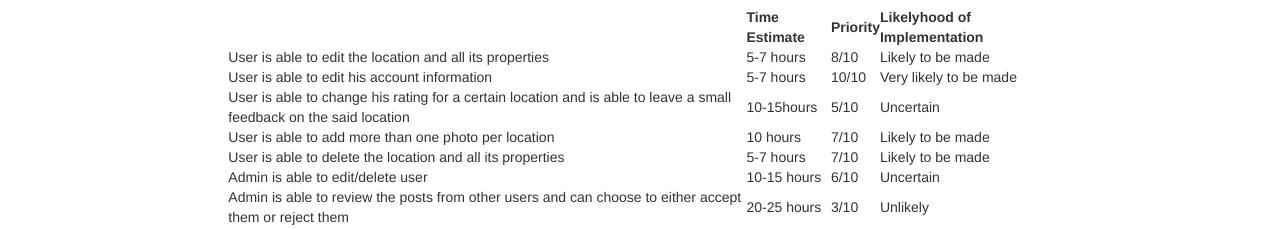
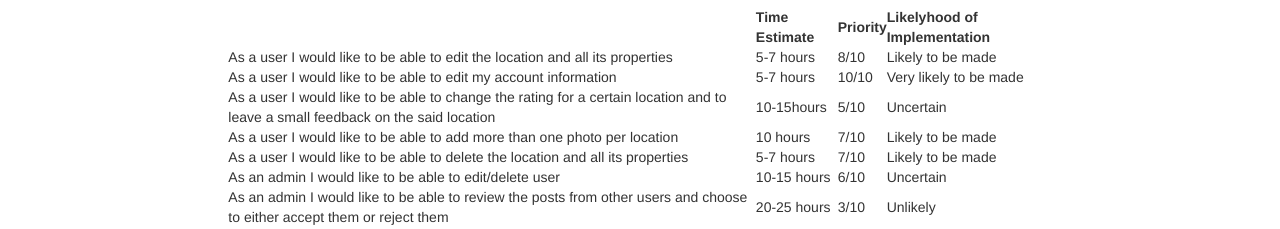
Before and after one commit to mathiasjepsen/CA3, a plain HTML site: page CA3-Web/src/main/webapp/index.html in a window 1280 px wide. Shown: the part 719-948 px from the top of the page. Drawn offline with nearby package versions, Linux system fonts and the light colour scheme.

Commit message:
changed format

```diff
--- a/CA3-Web/src/main/webapp/index.html
+++ b/CA3-Web/src/main/webapp/index.html
@@ -94,7 +94,7 @@
                             <th>Likelyhood of Implementation</th>
                         </tr>
                         <tr>
-                            <td>User is able to edit the location and all its properties
+                            <td>As a user I would like to be able to edit the location and all its properties
                             </td>
                             <td> 5-7 hours
                             </td>
@@ -104,7 +104,7 @@
                             </td>
                         </tr>
                         <tr>
-                            <td>User is able to edit his account information
+                            <td>As a user I would like to be able to edit my account information
                             </td>
                             <td>5-7 hours</td>
                             <td>10/10
@@ -114,7 +114,7 @@
                             </td>
                         </tr>
                         <tr>
-                            <td>User is able to change his rating for a certain location and is able to leave a small feedback on the said location
+                            <td>As a user I would like to be able to change the rating for a certain location and to leave a small feedback on the said location
                             </td>
                             <td> 10-15hours
                             </td>
@@ -124,7 +124,7 @@
                             </td>
                         </tr>
                         <tr>
-                            <td>User is able to add more than one photo per location
+                            <td>As a user I would like to be able to add more than one photo per location
                             </td>
                             <td> 10 hours
                             </td>
@@ -135,7 +135,7 @@
                         </tr>
                         <tr>
                             <td>
-                                User is able to delete the location and all its properties
+                                As a user I would like to be able to delete the location and all its properties
                             </td>
                             <td> 5-7 hours
                             </td>
@@ -146,7 +146,7 @@
                         </tr>
                         <tr>
                             <td>
-                                Admin is able to edit/delete user
+                                As an admin I would like to be able to edit/delete user
                             </td>
                             <td> 10-15 hours
                             </td>
@@ -157,7 +157,7 @@
                         </tr>
                         <tr>
                             <td>
-                                Admin is able to review the posts from other users and can choose to either accept them or reject them
+                                As an admin I would like to be able to review the posts from other users and choose to either accept them or reject them
                             </td>
                             <td> 20-25 hours
                             </td>
```
